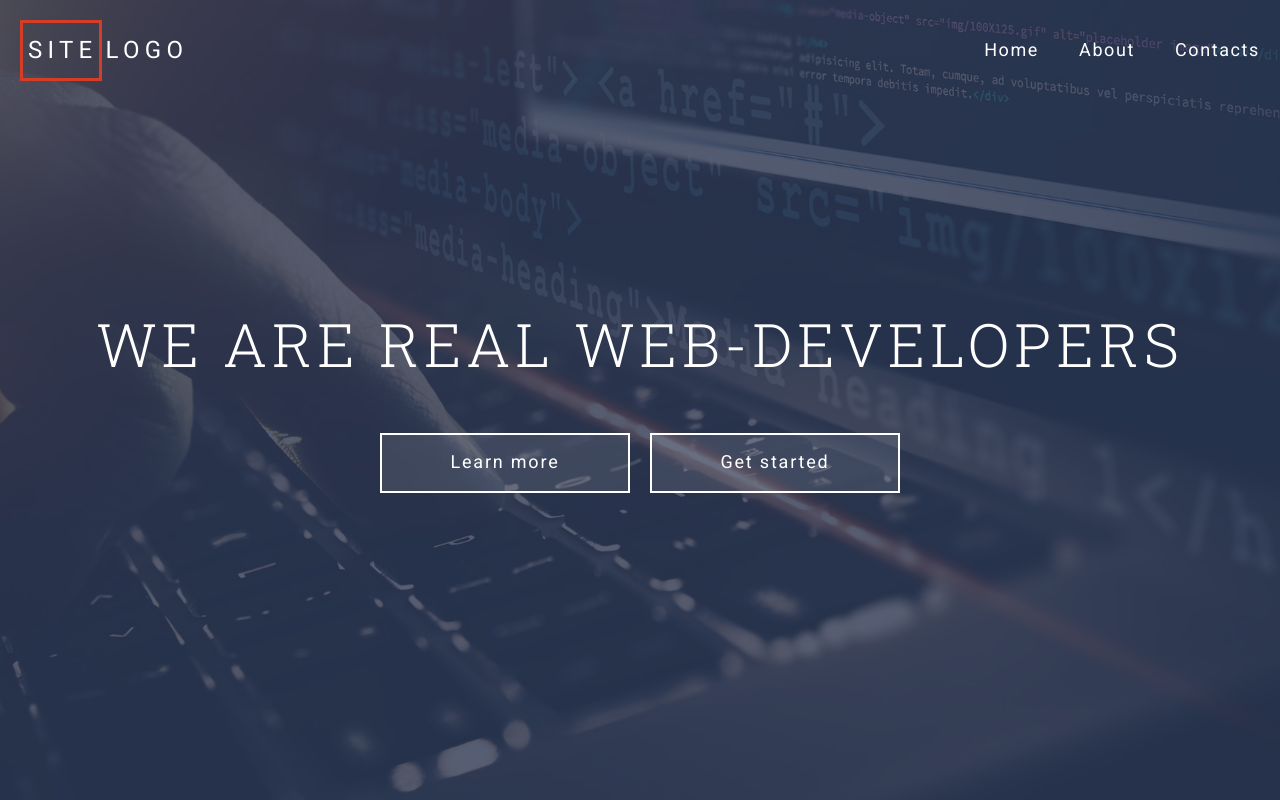
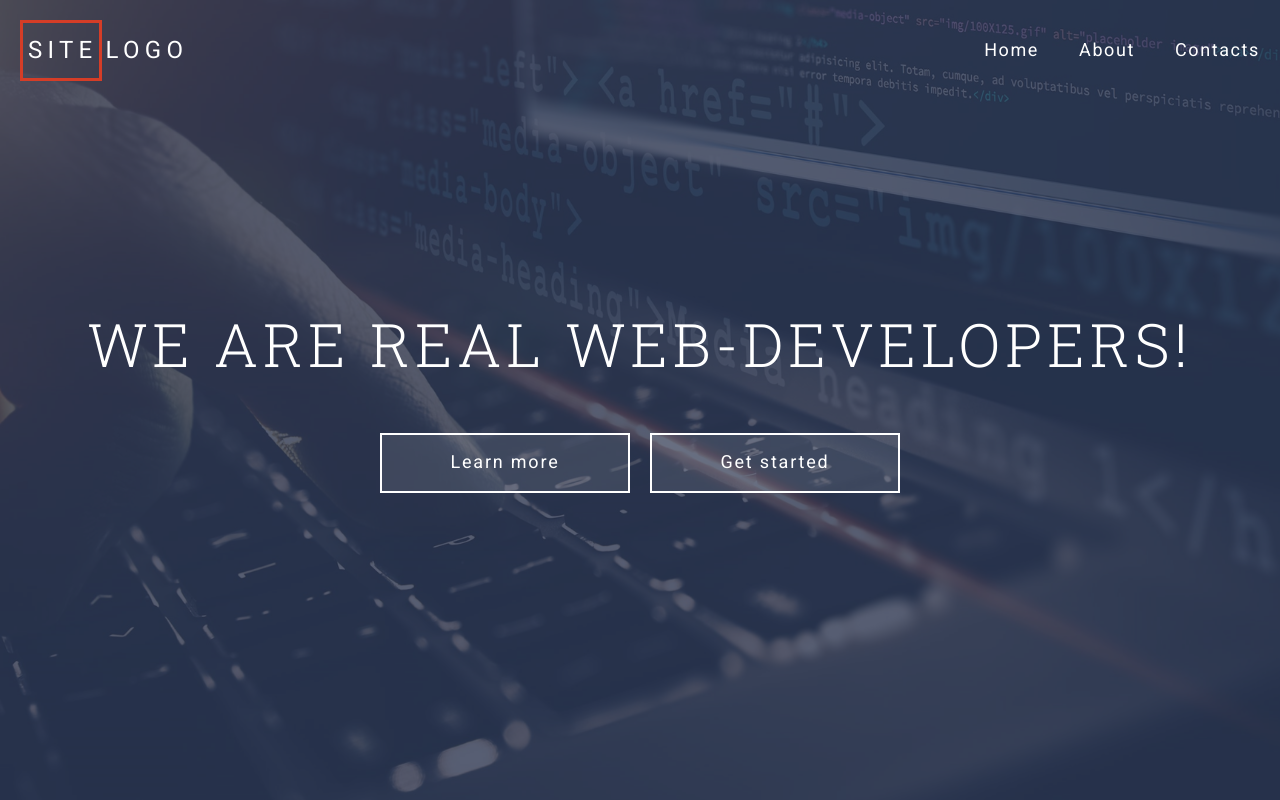
Before and after one commit to KorolovDenys/FirstProject, a website: page index.html in a window 1280 px wide. Shown: the top 800 px of the page. Drawn offline with Linux system fonts and the light colour scheme.

Commit message:
Update index.html

```diff
--- a/index.html
+++ b/index.html
@@ -25,7 +25,7 @@
   <header class="header">
     <div class="header-content">
       <div class="header-content__container">
-        <h1 class="header-content__title">WE ARE REAL WEB-DEVELOPERS</h1>
+        <h1 class="header-content__title">WE ARE REAL WEB-DEVELOPERS!</h1>
         <div class="header-content__actions">
           <a class="btn btn--light" href="">Learn more</a>
           <a class="btn btn--light" href="">Get started</a>
```
